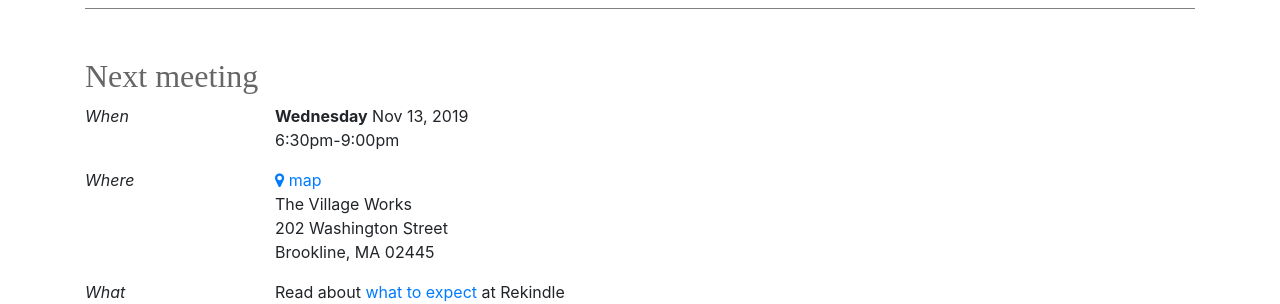
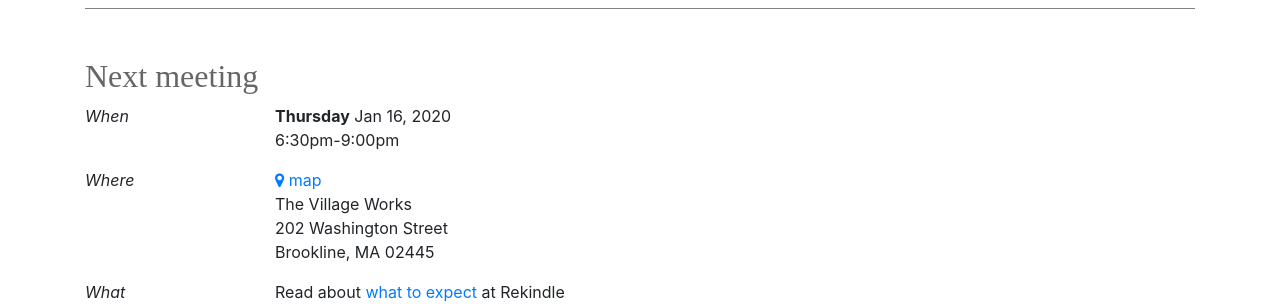
Before and after one commit to straz/rekindle, a Jekyll site: the page built from index.html, in a window 1280 px wide. Shown: the part 510-814 px from the top of the page. Built offline with Jekyll 4.4.1, drawn with Linux system fonts in a browser that asks for light colours; nearby versions of some CDN libraries; some web fonts are replaced.

Commit message:
jan 2020

```diff
--- a/index.html
+++ b/index.html
@@ -19,7 +19,7 @@
   <h2>Next meeting</h2>
   <div class="row">
     <div class="col-2"><em>When</em></div>
-    <div class="col-4"><b>Wednesday</b> Nov 13, 2019<br/>6:30pm-9:00pm</div>
+    <div class="col-4"><b>Thursday</b> Jan 16, 2020<br/>6:30pm-9:00pm</div>
     <!-- june 26 -->
     </div>
 
```
